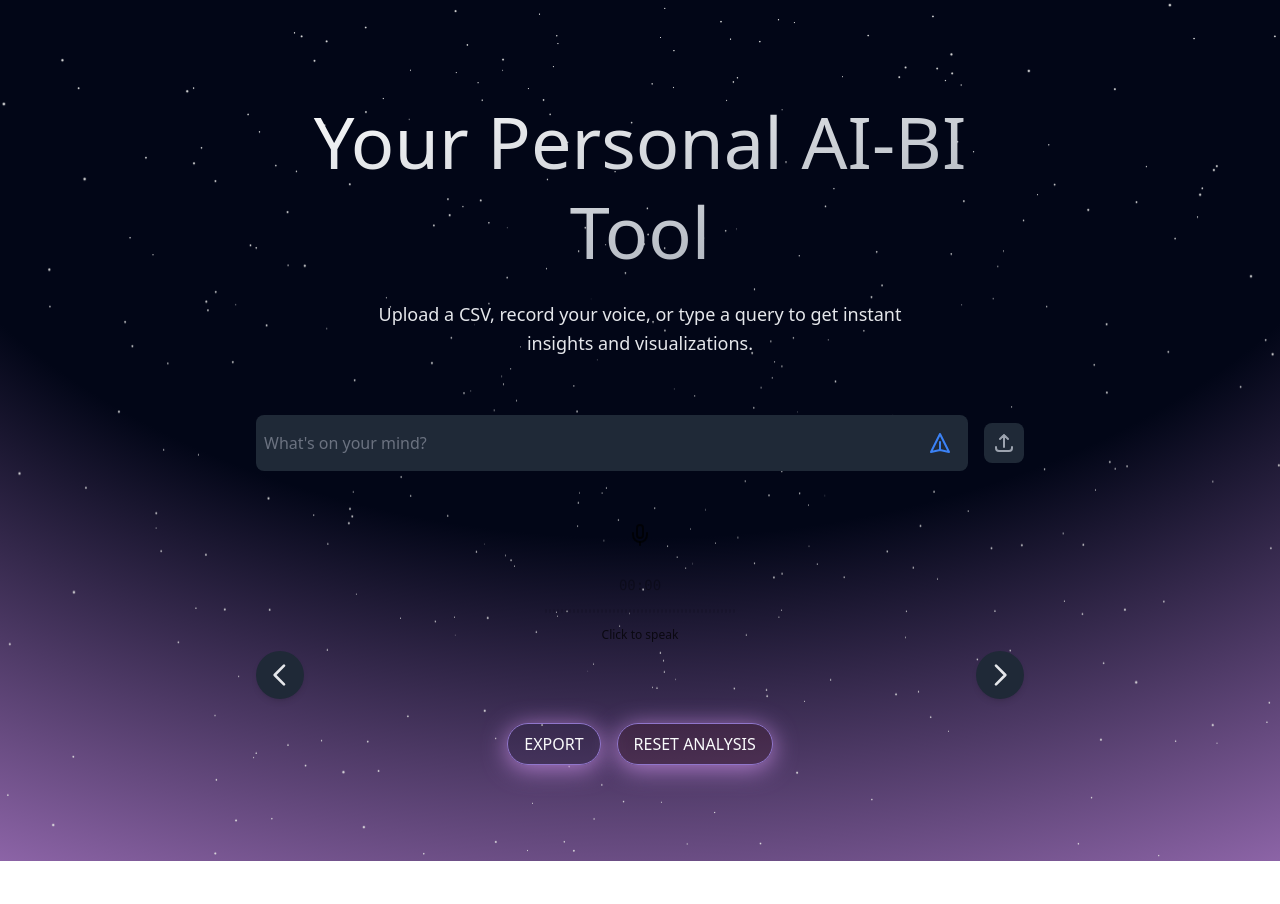
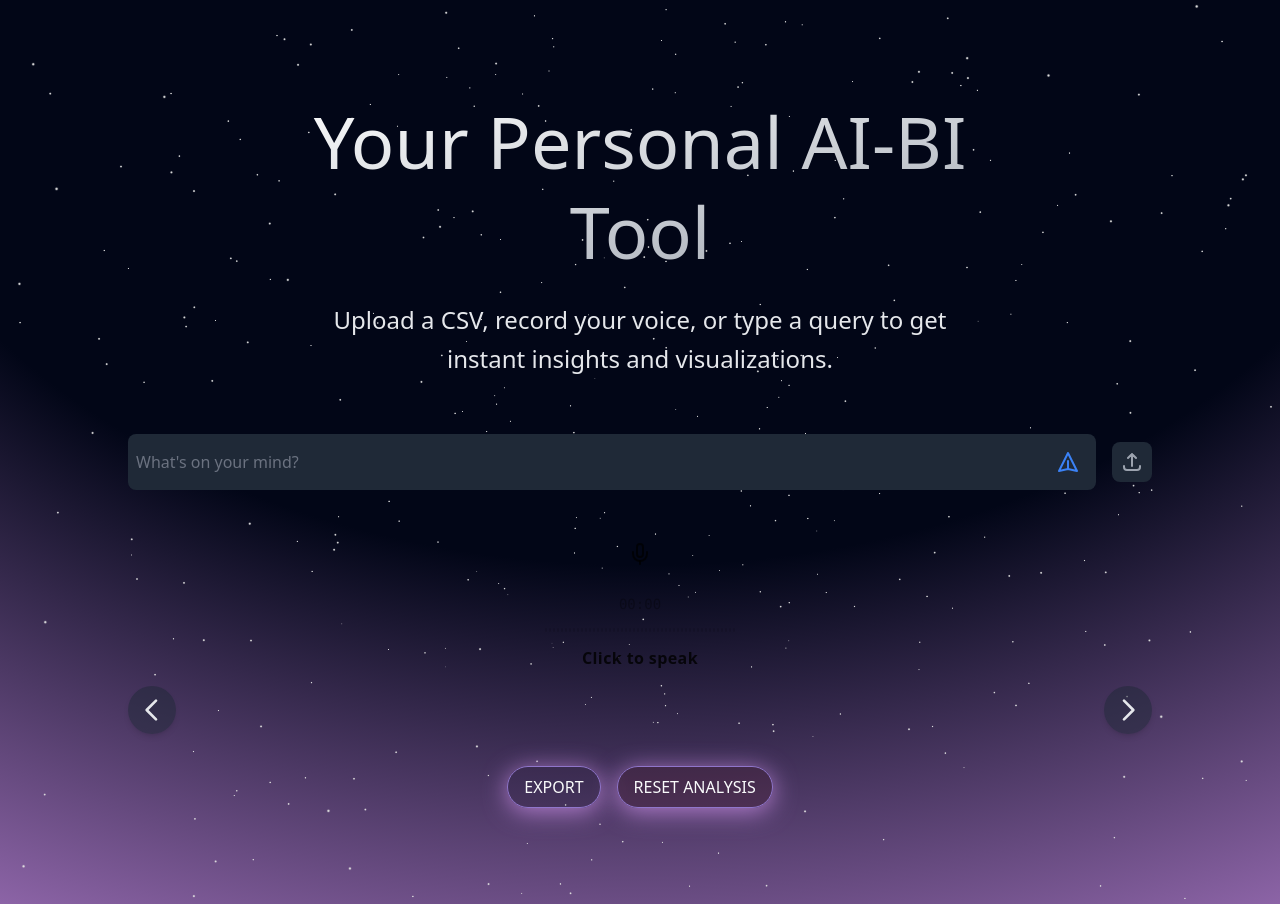
Before and after one commit to sachinjain3677/ai-analytics-ui, a React (Create React App) app: page / in a window 1280 px wide. Before the commit the page ends 861 px from the top, so only its background shows below. Built offline with nearby package versions, Linux system fonts and the light colour scheme.

Commit message:
Improve font, styling and spacing

```diff
--- a/src/components/ResultCarousel.js
+++ b/src/components/ResultCarousel.js
@@ -10,22 +10,39 @@ const ResultCarousel = ({ results }) => {
 
   const scroll = (direction) => {
     if (scrollContainerRef.current) {
-      const scrollAmount = direction === 'left' ? -300 : 300;
-      scrollContainerRef.current.scrollBy({ left: scrollAmount, behavior: 'smooth' });
+      const card = scrollContainerRef.current.querySelector('.flex-shrink-0');
+      if (card) {
+        const cardWidth = card.offsetWidth;
+        const style = window.getComputedStyle(card);
+        const marginLeft = parseFloat(style.marginLeft);
+        const marginRight = parseFloat(style.marginRight);
+        const scrollAmount = cardWidth + marginLeft + marginRight;
+
+        scrollContainerRef.current.scrollBy({
+          left: direction === 'left' ? -scrollAmount : scrollAmount,
+          behavior: 'smooth'
+        });
+      }
     }
   };
 
   return (
-    <div className="relative flex items-center">
-      <button onClick={() => scroll('left')} className="absolute left-0 z-10 p-2 bg-gray-800 rounded-full shadow-md hover:bg-gray-700">
+    <div className="flex items-center w-full max-w-7xl mx-auto">
+      <button onClick={() => scroll('left')} className="p-2 rounded-full shadow-md bg-gray-800/50 hover:bg-gray-700/50 mr-8 flex-shrink-0">
         <ChevronLeftIcon />
       </button>
-      <div ref={scrollContainerRef} className="flex overflow-x-auto scroll-smooth custom-scrollbar py-4">
-        {results && results.map((result, index) => (
-          <ResultCard key={index} imageUrl={result.image_url} insight={result.insight} />
-        ))}
+      <div
+        ref={scrollContainerRef}
+        className="overflow-x-auto scroll-smooth custom-scrollbar py-4"
+        style={{ width: '1200px' }}
+      >
+        <div className="flex space-x-4">
+          {results && results.map((result, index) => (
+            <ResultCard key={index} imageUrl={result.image_url} insight={result.insight} />
+          ))}
+        </div>
       </div>
-      <button onClick={() => scroll('right')} className="absolute right-0 z-10 p-2 bg-gray-800 rounded-full shadow-md hover:bg-gray-700">
+      <button onClick={() => scroll('right')} className="p-2 rounded-full shadow-md bg-gray-800/50 hover:bg-gray-700/50 ml-8 flex-shrink-0">
         <ChevronRightIcon />
       </button>
     </div>
--- a/src/components/ui/ai-voice-input.js
+++ b/src/components/ui/ai-voice-input.js
@@ -160,7 +160,7 @@ export function AIVoiceInput({
           ))}
         </div>
 
-        <p className="h-4 text-xs text-black/70 dark:text-white/70">
+        <p className="h-6 text-base font-semibold text-black/80 dark:text-white/80 tracking-wide">
           {isRecording ? "Listening..." : "Click to speak"}
         </p>
       </div>
--- a/src/pages/Home.js
+++ b/src/pages/Home.js
@@ -126,7 +126,7 @@ const Home = () => {
         <h1 className="max-w-3xl bg-gradient-to-br from-white to-gray-400 bg-clip-text text-center text-3xl font-medium leading-tight text-transparent sm:text-5xl sm:leading-tight md:text-7xl md:leading-tight">
           Your Personal AI-BI Tool
         </h1>
-        <p className="my-6 max-w-xl text-center text-base leading-relaxed md:text-lg md:leading-relaxed">
+        <p className="my-6 max-w-2xl text-center text-lg font-medium leading-relaxed md:text-xl md:leading-relaxed lg:text-2xl lg:leading-relaxed text-gray-200">
           Upload a CSV, record your voice, or type a query to get instant insights and visualizations.
         </p>
 
```
